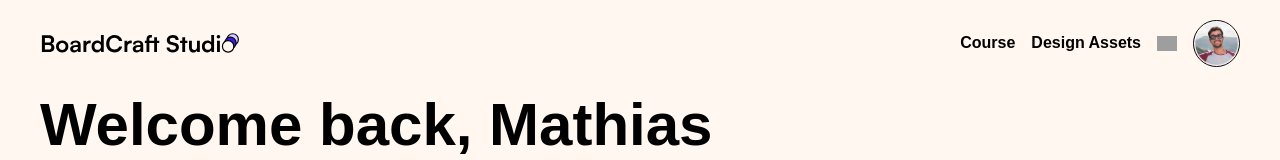
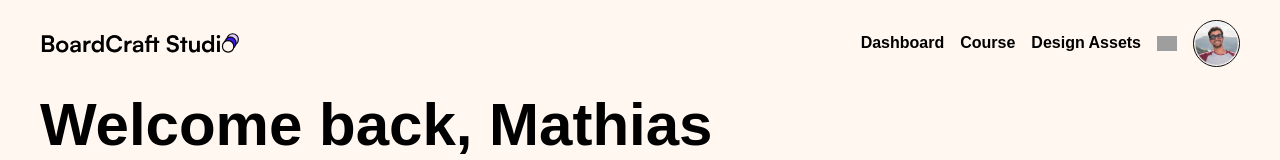
Before and after one commit to t-holmquist/learning-platform, a Next.js app: page /dashboard in a window 1280 px wide. Shown: the top 160 px of the page. Built offline with nearby package versions, Linux system fonts and the light colour scheme; grey boxes are pictures that could not be loaded; a web font is replaced by a local one.

Commit message:
fix: remove unused MotionCircles import and add Dashboard link in NavBar

```diff
--- a/app/dashboard/page.tsx
+++ b/app/dashboard/page.tsx
@@ -2,7 +2,6 @@ import Achievements from "@/components/ui/achievements";
 import ContinueLessonCard from "@/components/ui/continueLessonCard";
 import Footer from "@/components/ui/footer";
 import LearningGoal from "@/components/ui/LearningGoal";
-import MotionCircles from "@/components/ui/motionCircles";
 import NavBarDashboard from "@/components/ui/navBarDashboard";
 import { ProgressBar } from "@/components/ui/progressBar";
 import RecommendedLessons from "@/components/ui/recommendedLessons";
--- a/components/ui/navBarDashboard.tsx
+++ b/components/ui/navBarDashboard.tsx
@@ -22,6 +22,9 @@ const NavBarDashboard = () => {
             <Image src={"/icons/Logo.svg"} width={200} height={30} alt='BoardCraft Studio Logo' />
         </Link>
         <div className="flex items-center gap-4 font-bold">
+            <Link href={"/dashboard"}>
+                <button className="hidden sm:block cursor-pointer hover:text-slate-600">Dashboard</button>
+            </Link>
             <button className="hidden sm:block cursor-pointer hover:text-slate-600">Course</button>
             <button className="hidden sm:block cursor-pointer hover:text-slate-600">Design Assets</button>
             <button onClick={() => {setIsNotificationOpen(!isNotificationOpen); setIsSettingsOpen(false)}} className="relative cursor-pointer">
```
